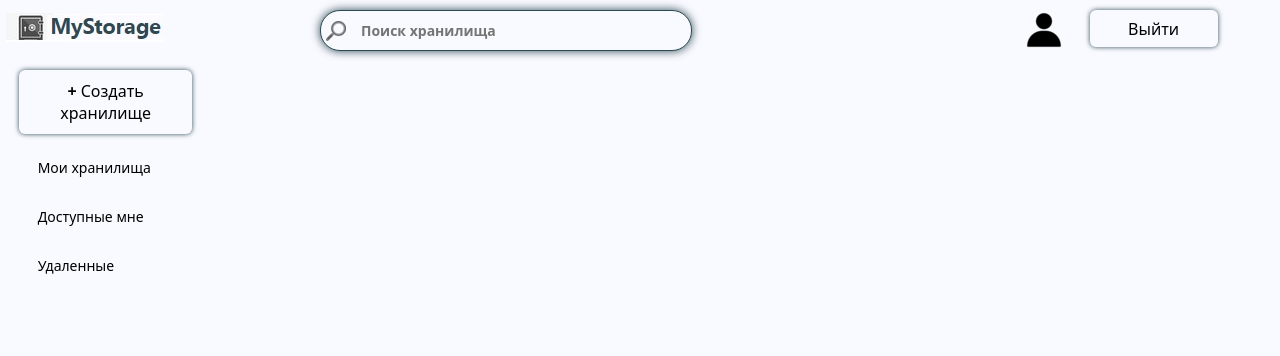
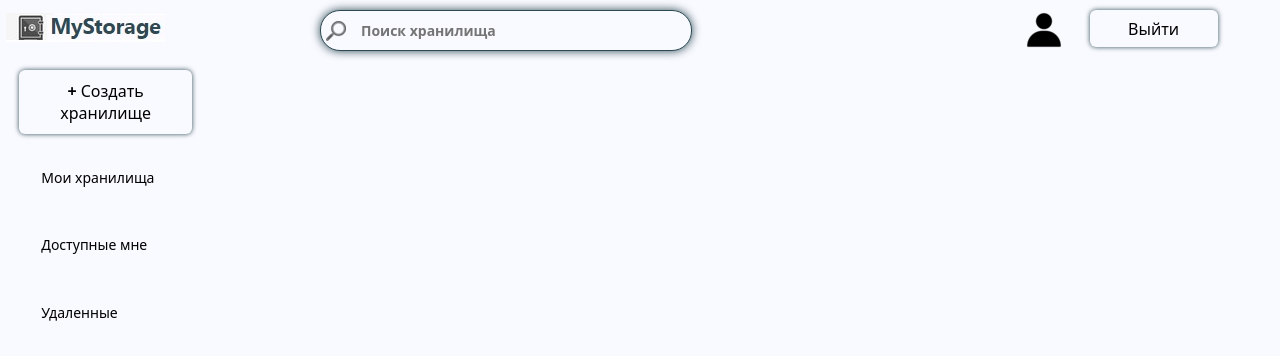
Before and after one commit to ArtemisGur/Cloud-Storage, a React (Create React App) app in the folder workpage/: page / in a window 1280 px wide. Shown: the top 356 px of the page. Built offline with nearby package versions, Linux system fonts and the light colour scheme; no server answers.

Commit message:
Split to files and getinfo from server

```diff
--- a/workpage/src/App.js
+++ b/workpage/src/App.js
@@ -2,7 +2,8 @@ import React, { createContext, useContext, useEffect, useState } from 'react';
 import { PageProvider } from './components/PageContext';
 import Header from './components/Header'
 import NavigateMenu from './components/NavigateMenu'
-import { CreateStorage } from './components/CreatePage';
+import { CreateStorage } from './components/mainFrame/CreatePage';
+import { OwnerStorage } from './components/mainFrame/showOwnerStorages';
 import './css/main.css'
 
 function App() {
@@ -26,6 +27,7 @@ function App() {
           <div className='work-page-container'>
             <NavigateMenu />
             <CreateStorage />
+            <OwnerStorage />
           </div>
         </PageProvider>
     </div>
--- a/workpage/src/components/Header.js
+++ b/workpage/src/components/Header.js
@@ -1,8 +1,10 @@
+import axios from 'axios'
 import logo from '../img/logo.jpg'
 import profileLogo from '../img/profile-logo.png'
 import SearchField from './SearchField'
 
 const Header = () => {
+
     return(
         <div className="header-container">
             <div className="logo-block">
--- a/workpage/src/components/NavListComponents.js
+++ b/workpage/src/components/NavListComponents.js
@@ -1,27 +1,6 @@
-
-const MyStorages = () => {
-    return(
-        <div id="nav-field-cont">
-            <span id="nav-field">Мои хранилища</span>
-        </div>
-    )
-}
-
-const EnabledStorages = () => {
-    return(
-        <div id="nav-field-cont">
-            <span id="nav-field">Доступные мне</span>
-        </div>
-    )
-}
-
-const DeletedStorages = () => {
-    return(
-        <div id="nav-field-cont">
-            <span id="nav-field">Удаленные</span>
-        </div>
-    )
-}
+import { MyStorages, test } from "./buttonsNavigate/buttonMyStorages"
+import EnabledStorages from "./buttonsNavigate/buttonEnabledStorages"
+import DeletedStorages from "./buttonsNavigate/buttonDeletedStorages"
 
 const NavList = () => {
     return(
--- a/workpage/src/components/NavigateMenu.js
+++ b/workpage/src/components/NavigateMenu.js
@@ -1,4 +1,4 @@
-import ButtonCreateStorage from './ButtonCreate'
+import ButtonCreateStorage from './buttonsNavigate/ButtonCreate'
 import NavListComponents from './NavListComponents'
 
 const NavigateMenu = () => {
--- a/workpage/src/components/ButtonCreate.js
+++ b/workpage/src/components/buttonsNavigate/ButtonCreate.js
@@ -1,6 +1,6 @@
 import { createContext, useContext, useEffect, useState } from "react"
 
-import { PageContext } from "./PageContext"
+import { PageContext } from "../PageContext"
 
 const ButtonCreateStorage = () => {
     const {activePage, changePage} = useContext(PageContext)
--- /dev/null
+++ b/workpage/src/components/buttonsNavigate/buttonDeletedStorages.js
@@ -0,0 +1,9 @@
+const DeletedStorages = () => {
+    return(
+
+            <button id="nav-field"><div id="nav-field-cont">Удаленные</div></button>
+
+    )
+}
+
+export default DeletedStorages
--- /dev/null
+++ b/workpage/src/components/buttonsNavigate/buttonEnabledStorages.js
@@ -0,0 +1,9 @@
+const EnabledStorages = () => {
+    return(
+
+            <button id="nav-field"><div id="nav-field-cont">Доступные мне</div></button>
+
+    )
+}
+
+export default EnabledStorages
--- /dev/null
+++ b/workpage/src/components/buttonsNavigate/buttonMyStorages.js
@@ -0,0 +1,22 @@
+import { createContext, useContext, useEffect, useState } from "react"
+import { PageContext } from "../PageContext"
+import axios from 'axios';
+let test
+
+const MyStorages = () => {
+    const {activePage, changePage} = useContext(PageContext)
+    useEffect(() => {
+       axios.post('http://localhost:5000/getOwnerStorages', '', { withCredentials: true })
+       .then((res) => {
+        test = res.data.username
+       })
+    })
+
+    return(
+        <button id="nav-field" onClick={() => changePage(1)}>
+            <div id="nav-field-cont">Мои хранилища</div>
+        </button>
+    )
+}
+
+export { MyStorages , test }
--- a/workpage/src/components/CreatePage.js
+++ b/workpage/src/components/mainFrame/CreatePage.js
@@ -1,5 +1,5 @@
 import { useContext, useState } from "react"
-import { PageContext } from "./PageContext"
+import { PageContext } from "../PageContext"
 import axios from 'axios';
 
 const CreateStorage = () => {
--- /dev/null
+++ b/workpage/src/components/mainFrame/showOwnerStorages.js
@@ -0,0 +1,23 @@
+import { useContext, useState } from "react"
+import { PageContext } from "../PageContext"
+import { MyStorages , test } from '../buttonsNavigate/buttonMyStorages'
+
+const OwnerStorage = () => {
+    console.log(test)
+    const { activePage } = useContext(PageContext)
+
+        let CreateStorageBlock = (
+            <div className="create-storage-cont">
+                <div className="create-storage-interior">
+                    <h2 id="header-create-page">Ваши хранилища</h2>
+                    <div id="create-interior">
+                    {test}
+                    </div>
+                </div>
+            </div>
+        )
+
+        return activePage === 1 ? CreateStorageBlock : null
+    }
+
+export { OwnerStorage }
--- a/workpage/src/css/main.css
+++ b/workpage/src/css/main.css
@@ -94,23 +94,23 @@ body{
     margin-left: 2%;
 }
 
-#nav-field-cont{
-    padding: 15px;
-    transition: 0.2s linear;
-    border: 0px solid #2d4a53;
-    border-radius: 35px;
-    margin-left: 10%;
-}
-
-#nav-field-cont:hover{
-    background-color: #ddecf5;
-
-}
-
 #nav-field{
     font-size: 14px;
     font-family: system-ui;
     font-weight: 500;
+    padding: 15px;
+    transition: 0.2s linear;
+    border: 0px solid #2d4a53;
+    background-color: #f9faff;
+    border-radius: 20px;
+    margin-left: 5%;
+    margin-bottom: 5%;
+    margin-top: 5%;
+    width: 85%;
+}
+
+#nav-field:hover{
+    background-color: #ddecf5;
 }
 
 .work-page-container{
@@ -132,6 +132,11 @@ body{
 
 #create-interior{
  margin-left: 1%;
+}
+
+#nav-field-cont{
+    float: left;
+    margin-left: 10%;
 }
 
 .header-span{
```
Also changed, not shown: 1 other file (tests, documents, lock files or other folders).
